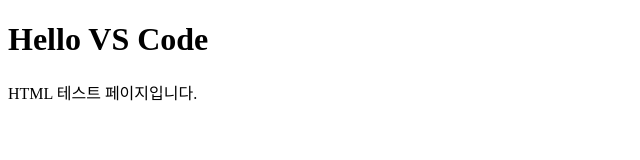
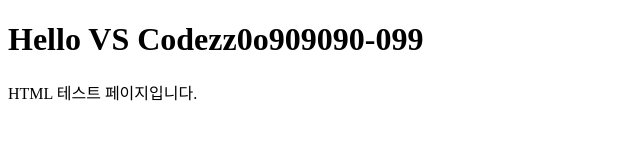
Before and after one commit to verdej97/under-the-olive-tree, a plain HTML site: page index.html in a window 1280 px wide. Shown: the whole page, without its empty margins (0-640 px from the left). Drawn offline with Linux system fonts and the light colour scheme.

Commit message:
Add index.html

```diff
--- a/index.html
+++ b/index.html
@@ -6,7 +6,7 @@
   <title>DG Test</title>
 </head>
 <body>
-  <h1>Hello VS Code</h1>
+  <h1>Hello VS Codezz0o909090-099</h1>
   <p>HTML 테스트 페이지입니다.</p>
 </body>
 </html>
```
